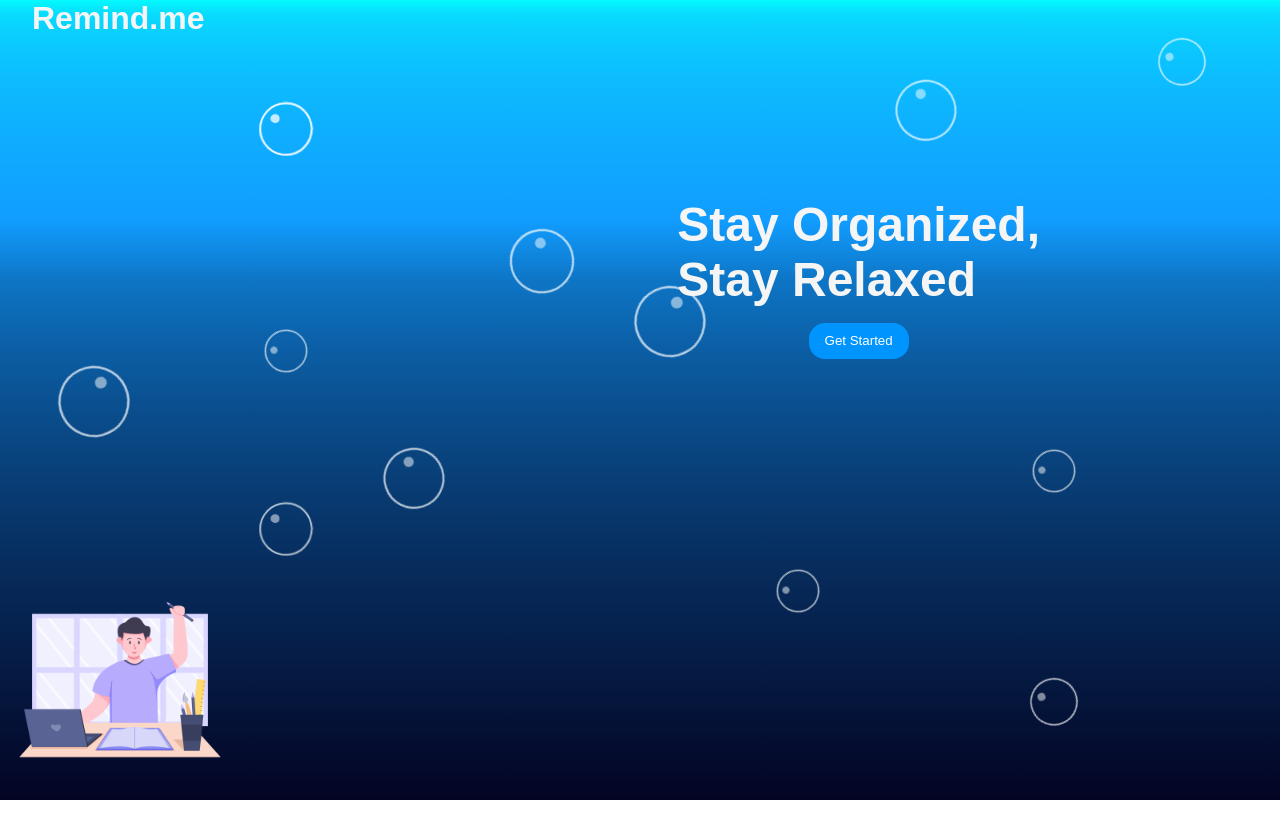
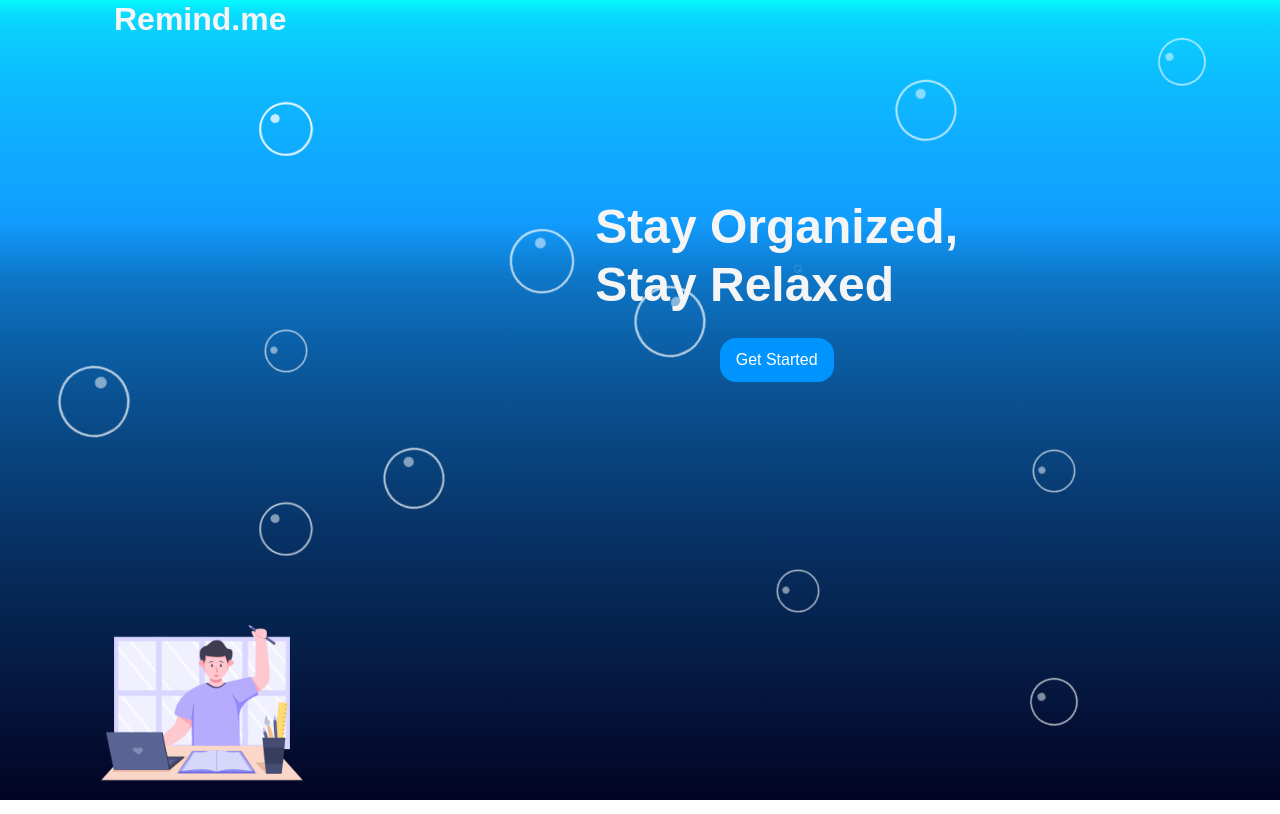
Before and after one commit to YoussefH4jji/todo-app, a React (Vite) app: page / in a window 1280 px wide. Built offline with nearby package versions, Linux system fonts and the light colour scheme.

Commit message:
fix: Main page responisve

```diff
--- a/index.html
+++ b/index.html
@@ -3,11 +3,13 @@
   <head>
     <meta charset="UTF-8" />
     <link rel="icon" type="image/svg+xml" href="../img/Checklist.jpg" />
+    <link href="https://cdn.jsdelivr.net/npm/bootstrap@5.3.3/dist/css/bootstrap.min.css" rel="stylesheet" integrity="sha384-QWTKZyjpPEjISv5WaRU9OFeRpok6YctnYmDr5pNlyT2bRjXh0JMhjY6hW+ALEwIH" crossorigin="anonymous">
     <meta name="viewport" content="width=device-width, initial-scale=1.0" />
     <title>Focus Flow</title>
   </head>
   <body>
     <div id="root"></div>
     <script type="module" src="/src/main.jsx"></script>
+    <script src="https://cdn.jsdelivr.net/npm/bootstrap@5.3.3/dist/js/bootstrap.bundle.min.js" integrity="sha384-YvpcrYf0tY3lHB60NNkmXc5s9fDVZLESaAA55NDzOxhy9GkcIdslK1eN7N6jIeHz" crossorigin="anonymous"></script>
   </body>
 </html>
--- a/src/App.css
+++ b/src/App.css
@@ -270,9 +270,8 @@ li{
   cursor: pointer;
 }
 .completed{
-  /* background-color: #0671BE; */
-  text-decoration: line-through;
-  color: lightgray;
+  background-color: green;
+  color: white;
 }
 .delete:hover{
   color: #FF5B45;
@@ -561,13 +560,22 @@ label{
   html{
     font-size: 25%;
   }
+  .main-page-title{
+    font-size: 4rem;
+  }
+  .title{
+    font-size: 6rem;
+  }
+  .main-page-btn{
+    font-size: 3rem;
+  }
 }
 @media (max-width:265px) {
   html{
     font-size: 20%;
   }
   .check-list-img{
-    width: 50rem;
-    margin-top: 70vh;
+    width: 65rem;
+    /* margin-top: 70vh; */
   }
 }
--- a/src/Form.jsx
+++ b/src/Form.jsx
@@ -66,10 +66,10 @@ export default function Form({input,setInput,todos,setTodos}){
 
             </form>
 
-            {/* <div className='todoos'> */}
-                <div className="timer-music-container">
+            <div className='todoos'>
+            <div className="timer-music-container">
             <div className="row">
-                <div className="col-md-3">
+                <div className="col-lg-4">
                     <div className="timer">
                 <SettingsContext.Provider value={
                    {
@@ -88,20 +88,18 @@ export default function Form({input,setInput,todos,setTodos}){
                 </div>
             </div>
             <div className="row">
-                <div className="col-md-6">
+                <div className="col-lg-4">
                 <TodoList todos={todos} setTodos={setTodos} />
 
                 </div>
             </div>
-            <div className="row">
-                <div className="col-md-3">
-                <div className="music">
+            <div className="col-lg-4">
+            <div className="music">
                 <Music/>
             </div>
-                </div>
             </div>
             </div>
-            {/* </div> */}
+            </div>
         </section>
     )
 }
--- a/src/MainPage.jsx
+++ b/src/MainPage.jsx
@@ -1,14 +1,30 @@
-import { Link } from "react-router-dom"
-export default function MainPage(){
-    return(
-        <section className="main-page">
+import { Link } from "react-router-dom";
+
+export default function MainPage() {
+  return (
+    <section className="main-page">
+      <div className="container">
+        <div className="row align-items-center">
+          <div className="col-md-12">
             <h1 className="title">Remind.me</h1>
             <div className="main-page-title-container">
-                <h2 className="main-page-title">Stay Organized,
-                <br/>Stay Relaxed</h2>
-                <Link to='/todo-list'><button className="btn main-page-btn">Get Started</button></Link>
+              <h2 className="main-page-title">
+                Stay Organized, <br /> Stay Relaxed
+              </h2>
+              <Link to="/todo-list">
+                <button className="btn main-page-btn">Get Started</button>
+              </Link>
             </div>
-            <img src="../img/productive.png" alt="Check List" className="check-list-img"/>
-        </section>
-    )
+          </div>
+          <div className="col-sm-6">
+            <img
+              src="../img/productive.png"
+              alt="Check List"
+              className="check-list-img img-fluid"
+            />
+          </div>
+        </div>
+      </div>
+    </section>
+  );
 }
--- a/src/TodoList.jsx
+++ b/src/TodoList.jsx
@@ -22,16 +22,16 @@ export default function TodoList({todos, setTodos}){
         <section className="todolist-section">
             <div className="todo-list-container">
             {todos.map((todo) => (
-                <li className="todo-list" key={todo.id}>
+                <li className={`todo-lit ${todo.completed? "completed": ""}`} key={todo.id}>
                 <input
                 type="text"
                 value={todo.title}
                 className={`list ${todo.completed? "completed": ""}`}
                 onChange={(e) => { e.preventDefault() }}
                 />
-                <div>
-                    <button className="task-btns delete" onClick={()=>handleDelete(todo)}><MdDeleteForever/></button>
-                    <button className="task-btns complete"onClick={()=>handleComplete(todo)}><MdOutlineTaskAlt/></button>
+                <div >
+                    <button className={`task-btns delete ${todo.completed? "completed": ""}`} onClick={()=>handleDelete(todo)}><MdDeleteForever/></button>
+                    <button className={`task-btns compete ${todo.completed? "completed": ""}`}onClick={()=>handleComplete(todo)}><MdOutlineTaskAlt/></button>
                 </div>
 
 
```
